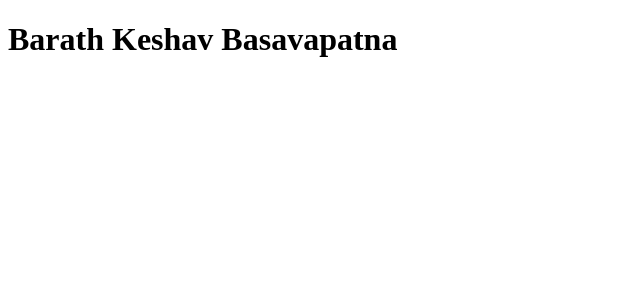
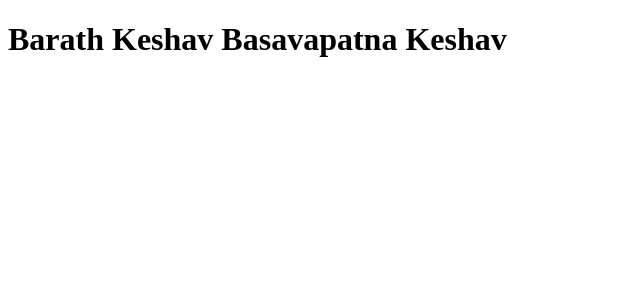
Before and after one commit to mrmirror662/barath-webdev, a Next.js app: page /labs in a window 1280 px wide. Shown: the top 300 px of the page, without its empty margins (0-640 px from the left). Built offline with nearby package versions, Linux system fonts and the light colour scheme.

Commit message:
name change

```diff
--- a/app/labs/lab1/page.tsx
+++ b/app/labs/lab1/page.tsx
@@ -4,7 +4,6 @@ import ParagraphTag from "./ParagraphTag";
 export default function Lab1() {
   return (
     <div id="wd-lab1">
-      <h1>Barath Keshav Basavapatna</h1>
       <h2>Lab 1</h2>
       <h3>HTML Examples</h3>
       <HeadingTags />
--- a/app/labs/page.tsx
+++ b/app/labs/page.tsx
@@ -2,7 +2,7 @@
 export default function Labs() {
     return (
         <div id="wd-lab1">
-            <h1>Barath Keshav Basavapatna</h1>
+            <h1>Barath Keshav Basavapatna Keshav</h1>
         </div>
     );
 }
```
